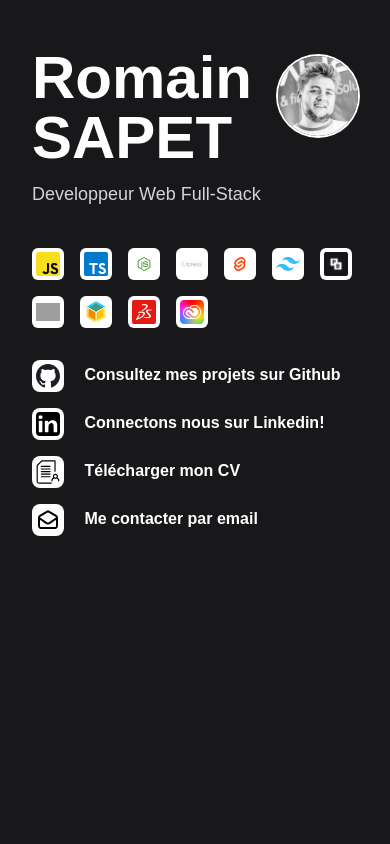
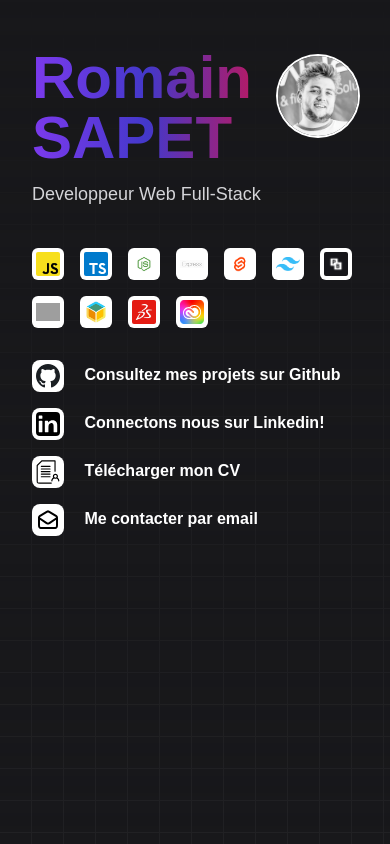
Before and after one commit to Kworz/portfolio, a SvelteKit app: page / in a window 390 px wide. Shown: the top 844 px of the page. Built offline with nearby package versions, Linux system fonts and the light colour scheme; grey boxes are pictures that could not be loaded; a web font is replaced by a local one.

Commit message:
modified first section heading and styles

```diff
--- a/src/routes/(home)/+page.svelte
+++ b/src/routes/(home)/+page.svelte
@@ -38,13 +38,15 @@
 
 </script>
 
-<Section id="home" class="min-h-screen w-screen bg-zinc-900 text-white relative">
+<Section id="home" class="min-h-screen w-screen bg-transparent text-white">
+
+    <div class="absolute w-full h-screen top-0 -z-10 bg-zinc-900 right-0" style:mask-image="linear-gradient(transparent, black)" style:background-image="url(./grid.svg)" />
 
     <div class="grid grid-cols-1 lg:grid-cols-2 h-full gap-8 zstack">
         <div>
             <div class="flex flex-row justify-between gap-4">
                 <div>
-                    <h1 class="text-6xl mb-3">Romain SAPET</h1>
+                    <h1 class="text-6xl lg:text-8xl mb-3 bg-gradient-to-r from-violet-600 via-indigo-700 to-pink-700 bg-clip-text text-transparent relative after:content-[''] after:block lg:after:bg-white after:h-4 lg:hover:after:w-96 after:absolute after:w-32 after:duration-200 after:-translate-x-6 after:translate-y-[-22px] lg:hover:after:translate-y-[-24px] after:-z-10">Romain SAPET</h1>
                     <p class="text-zinc-300 text-lg">Developpeur Web Full-Stack</p>
                 </div>
                 <img src="images/face.webp" alt="Romain SAPET" class="h-10 mt-6 xs:h-20 xs:mt-2 aspect-square rounded-full ring-2 ring-white inline lg:hidden" />
```
Also changed, not shown: static/grid.svg (added).
